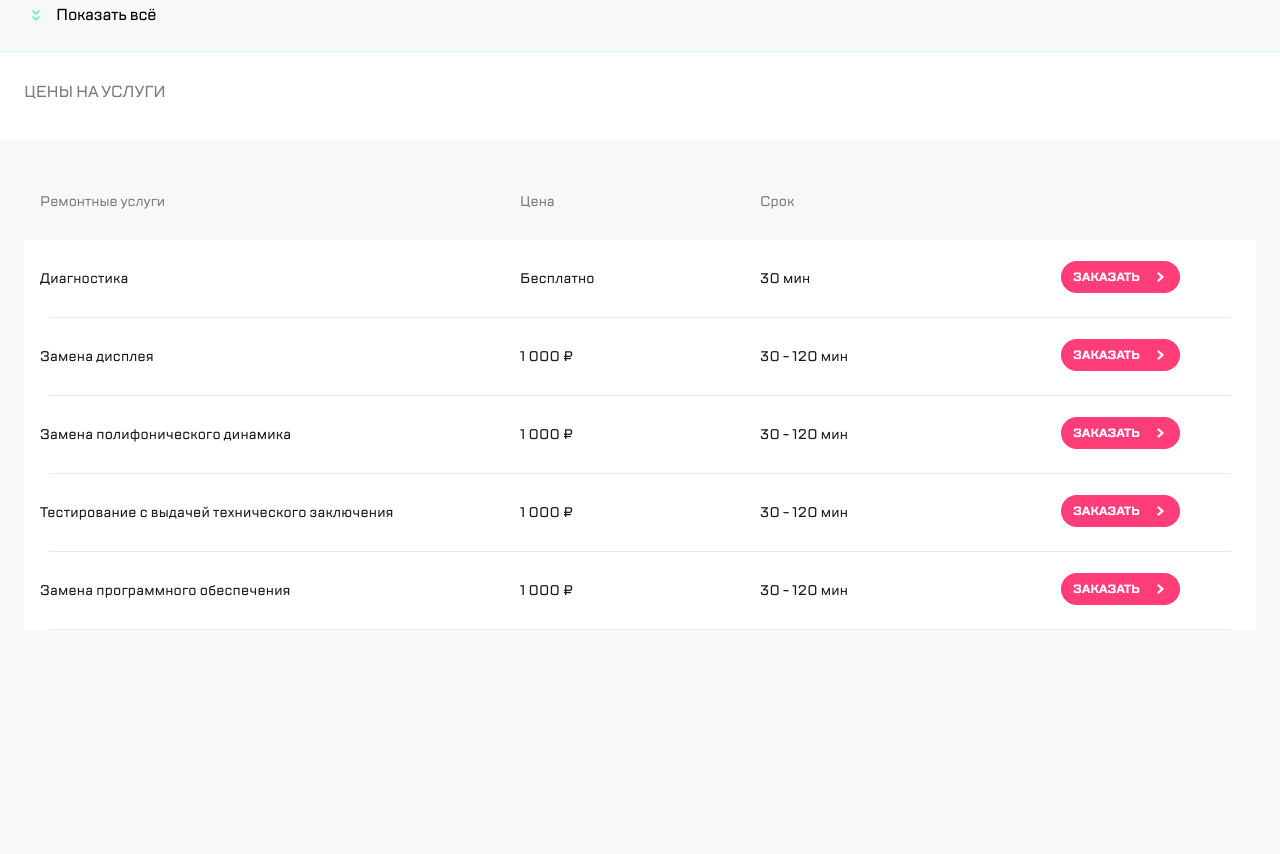
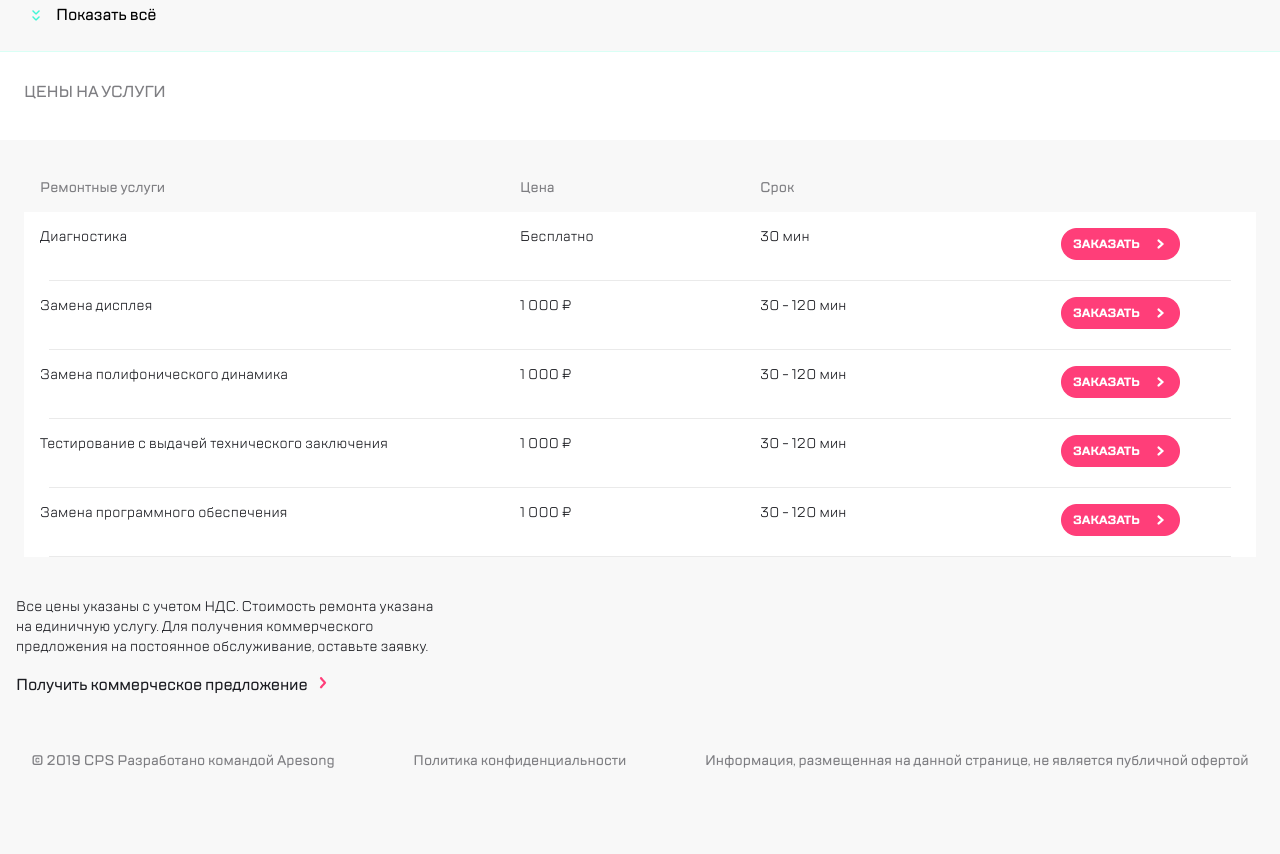
Before and after one commit to ImAntiart/webpack-maket, a website built with webpack: page src/index.html in a window 1280 px wide. Shown: the part 1350-2204 px from the top of the page. Before the commit the page ends 2004 px from the top, so only its background shows below. Built offline with nearby package versions, Linux system fonts and the light colour scheme.

Commit message:
Готовый базовый макет. Добавляем меню и интерактив завтра

```diff
--- a/src/components/Footer/Footer.js
+++ b/src/components/Footer/Footer.js
@@ -0,0 +1,13 @@
+import "./Footer.scss";
+
+export default function Footer() {
+  const footer = document.createElement("footer");
+  footer.className = "footer";
+  footer.innerHTML = `
+  <p>© 2019 CPS Разработано командой Apesong</p>
+<p>Политика конфиденциальности</p>
+<p>Информация, размещенная на данной странице, не является публичной офертой</p>
+    `;
+
+  return footer;
+}
--- /dev/null
+++ b/src/components/Footer/Footer.scss
@@ -0,0 +1,26 @@
+.footer {
+    display: flex;
+    flex-direction: column;
+    font-family: "TT Lakes";
+font-weight: 500;
+font-size: 14px;
+line-height: 16px;
+letter-spacing: 0px;
+text-align: center;
+color: #7E7E82;
+gap: 16px;
+height: 129px;
+padding-top: 40px;
+padding-bottom: 20px;
+background-color: #F8F8F8;
+
+}
+
+@media (min-width: 768px) {
+    .footer {
+        flex-direction: row;
+/*         align-items: center; */
+        justify-content: space-around;
+        height: 81px;
+    }
+}
--- a/src/components/Main/Main.js
+++ b/src/components/Main/Main.js
@@ -11,6 +11,7 @@ import logoBosch from "../../assets/images/brandsLogo/logoBosch.png";
 import logoHp from "../../assets/images/brandsLogo/logoHp.png";
 import logoSony from "../../assets/images/brandsLogo/logoSony.png";
 import deliver from "../../assets/images/deliver.png";
+import arrow from "../../assets/images/arrow.png"
 /* import decoy from "../../assets/images/decoy.png"; */
 import Swiper from "swiper";
 import { Pagination } from "swiper/modules";
@@ -341,6 +342,22 @@ export default function Main() {
   </div>
 </section>
 
+<div class="main__price-table-info">
+  <p>
+    Все цены указаны с учетом НДС. Стоимость ремонта указана на единичную
+    услугу. Для получения коммерческого предложения на постоянное обслуживание,
+    оставьте заявку.
+  </p>
+  <div class="main__price-table-info--commercial">
+    <p>
+      Получить коммерческое предложение
+      <button> <img src="${arrow}" alt="Предложение" /> </button>
+    </p>
+  </div>
+</div>
+
+
+
   `;
 
   // После того, как main будет добавлен в DOM, инициализируем Swiper и toggleSlides
--- a/src/components/Main/Main.scss
+++ b/src/components/Main/Main.scss
@@ -323,7 +323,7 @@
   grid-template-columns: 2fr 1fr 1fr 1fr;
   padding: 16px;
   box-sizing: border-box;
-  background-color: #F8F8F8;
+  background-color: #f8f8f8;
   font-family: "TT Lakes";
   font-weight: 500;
   font-size: 14px;
@@ -341,8 +341,8 @@
   padding: 16px;
   box-sizing: border-box;
   background-color: #ffffff;
-  position: relative; /* для позиционирования ::after */
-  font-family: "TT Lakes";
+  position: relative;
+  font-family: "Lakes";
   color: #1b1c21;
   font-weight: 400;
   font-size: 14px;
@@ -353,9 +353,49 @@
 .main__price-table-row::after {
   content: "";
   position: absolute;
-  left: 2%; /* начать с 5% слева, чтобы занять 90% ширины */
+  left: 2%;
   bottom: 0;
   width: 96%;
   height: 1px;
   background-color: #eaeaea;
 }
+
+.main__price-table-info {
+  display: flex;
+  flex-direction: column;
+  max-width: 421px;
+  padding: 16px;
+  font-family: "Lakes";
+  font-weight: 400;
+  font-size: 14px;
+  line-height: 20px;
+  letter-spacing: 0.2px;
+  color: #1b1c21;
+
+}
+
+@media (min-width: 768px) {
+  .main__price-table-info{
+    gap: 16px;
+  }
+}
+
+.main__price-table-info--commercial {
+/*   display: flex; */
+  font-family: "TT Lakes";
+  font-weight: 500;
+  font-size: 16px;
+  line-height: 24px;
+  letter-spacing: -0.2px;
+  color: #1b1c21;
+  position: relative;
+
+}
+
+.main__price-table-info--commercial img {
+  position: absolute;
+  width: 24;
+  height: 27;
+  bottom: 0;
+
+}
--- a/src/js/app.js
+++ b/src/js/app.js
@@ -1,6 +1,7 @@
 import '../sass/main.scss';
 import Header from '../components/Header/Header';
 import Main from '../components/Main/Main';
+import Footer from '../components/Footer/Footer';
 
 
 export default function App() {
@@ -9,6 +10,7 @@ export default function App() {
 
   app.appendChild(Header());
   app.appendChild(Main());
+  app.appendChild(Footer());
 
 
   return app;
--- a/src/sass/main.scss
+++ b/src/sass/main.scss
@@ -20,15 +20,18 @@ button,
 a,
 h1,
 li,
-ol {
+ol, p {
   background: none;
   border: none;
   padding: 0;
   margin: 0;
   font: inherit;
   color: inherit;
-  cursor: pointer;
   -webkit-tap-highlight-color: transparent;
   text-decoration: none;
   list-style: none;
 }
+
+button {
+    cursor: pointer;
+}
```
Also changed, not shown: src/components/Header/html.html (+0 -57 lines), src/assets/images/arrow.png (added).
